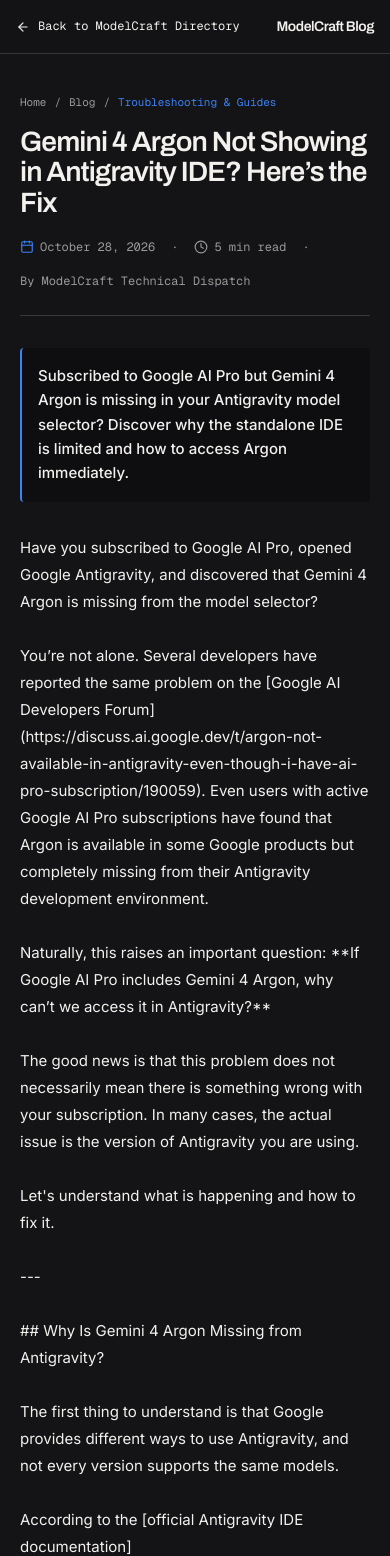
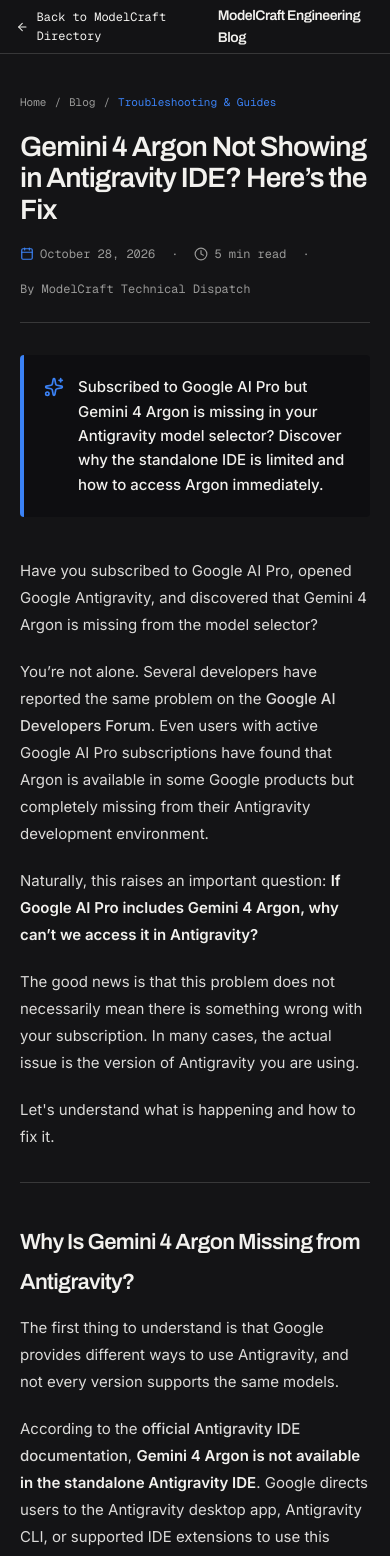
Before and after one commit to engrshoaibh/models-details, a Next.js app: page /blog/gemini-4-argon-not-showing-in-antigravity-ide-fix in a window 390 px wide. Shown: the top 1556 px of the page. Built offline with nearby package versions, Linux system fonts and the light colour scheme; no server answers; a web font is replaced by a local one.

Commit message:
feat(blog): format markdown with headings, clickable hyperlinks, and clean typography

```diff
--- a/package.json
+++ b/package.json
@@ -16,7 +16,9 @@
     "next": "^16.4.3",
     "react": "19.3.0",
     "react-dom": "19.3.0",
-    "recharts": "^3.10.1"
+    "react-markdown": "^10.1.0",
+    "recharts": "^3.10.1",
+    "remark-gfm": "^4.0.1"
   },
   "devDependencies": {
     "@tailwindcss/turbopack": "^4",
--- a/src/app/blog/[slug]/page.tsx
+++ b/src/app/blog/[slug]/page.tsx
@@ -2,9 +2,10 @@
 import Link from "next/link";
 import { notFound } from "next/navigation";
 import type { Metadata } from "next";
-import { BLOG_POSTS, BlogPost } from "@/data/blog";
-import { ArrowLeft, Calendar, Clock, Tag, Share2, BookOpen } from "lucide-react";
+import { BLOG_POSTS } from "@/data/blog";
+import { ArrowLeft, Calendar, Clock, Tag, Sparkles, AlertCircle } from "lucide-react";
 import { getSiteUrl } from "@/lib/site";
+import { MarkdownContent } from "@/components/blog/MarkdownContent";
 
 interface PageProps {
   params: Promise<{ slug: string }>;
@@ -64,7 +65,7 @@
 
   return (
     <div className="min-h-screen bg-[var(--bg-canvas)] text-[var(--text-primary)]">
-      {/* Top Bar */}
+      {/* Top Header Bar */}
       <header className="sticky top-0 z-50 w-full h-[54px] bg-[var(--bg-frosted)] backdrop-blur-[14px] border-b border-[var(--border-line)] flex items-center justify-between px-4 md:px-8">
         <Link
           href="/"
@@ -73,13 +74,13 @@
           <ArrowLeft className="w-3.5 h-3.5" />
           <span>Back to ModelCraft Directory</span>
         </Link>
-        <span className="font-display font-semibold text-[14px]">ModelCraft Blog</span>
+        <span className="font-display font-semibold text-[14px] tracking-tight">ModelCraft Engineering Blog</span>
       </header>
 
       {/* Main Container */}
       <main className="max-w-4xl mx-auto px-5 py-10 md:py-16">
         {/* Breadcrumb / Category */}
-        <div className="flex items-center gap-2 font-mono text-[11px] text-[var(--text-muted)] mb-4">
+        <div className="flex items-center gap-2 font-mono text-[11px] text-[var(--text-muted)] mb-5">
           <Link href="/" className="hover:text-[var(--text-primary)]">Home</Link>
           <span>/</span>
           <Link href="/#blog" className="hover:text-[var(--text-primary)]">Blog</Link>
@@ -88,7 +89,7 @@
         </div>
 
         {/* Article Header */}
-        <h1 className="font-display text-[clamp(28px,4.5vw,52px)] font-bold leading-[1.08] tracking-tight mb-5">
+        <h1 className="font-display text-[clamp(28px,4.5vw,50px)] font-bold leading-[1.12] tracking-tight mb-5">
           {post.title}
         </h1>
 
@@ -107,16 +108,15 @@
           <span>By {post.author}</span>
         </div>
 
-        {/* Lead Excerpt */}
-        <div className="p-4 md:p-6 mb-8 rounded-sm bg-[var(--bg-sunken)] border-l-2 border-[var(--accent-blue)] text-[15px] md:text-[16px] leading-relaxed text-[var(--text-primary)] font-medium">
-          {post.excerpt}
+        {/* Lead Summary Callout */}
+        <div className="p-5 md:p-6 mb-10 rounded-sm bg-[var(--bg-sunken)] border-l-4 border-[var(--accent-blue)] flex items-start gap-3.5 text-[15px] md:text-[16px] leading-relaxed text-[var(--text-primary)] font-medium">
+          <Sparkles className="w-5 h-5 text-[var(--accent-blue)] shrink-0 mt-0.5" />
+          <div>{post.excerpt}</div>
         </div>
 
-        {/* Article Body */}
-        <article className="prose prose-invert max-w-none text-[15px] md:text-[16px] leading-[1.8] text-[var(--text-primary)]">
-          <div className="whitespace-pre-line font-sans">
-            {post.content}
-          </div>
+        {/* Formatted Article Body */}
+        <article className="max-w-none">
+          <MarkdownContent content={post.content} />
         </article>
 
         {/* Tags */}
@@ -137,14 +137,14 @@
           </div>
         </div>
 
-        {/* Bottom Navigation */}
+        {/* Bottom Call to Action */}
         <div className="mt-12 p-6 rounded-sm border border-[var(--border-line)] bg-[var(--bg-sunken)] flex items-center justify-between flex-wrap gap-4">
           <div>
             <div className="font-display font-semibold text-[16px] mb-1">
               Explore Live 2026 Model Telemetry
             </div>
             <p className="text-[13px] text-[var(--text-muted)]">
-              Compare Gemini 4 Argon against 19 other frontier models with verified benchmarks.
+              Compare Gemini 4 Argon against 19 other frontier models with verified pricing and benchmarks.
             </p>
           </div>
           <Link
--- /dev/null
+++ b/src/components/blog/MarkdownContent.tsx
@@ -0,0 +1,94 @@
+"use client";
+
+import React from "react";
+import ReactMarkdown from "react-markdown";
+import remarkGfm from "remark-gfm";
+
+interface MarkdownContentProps {
+  content: string;
+}
+
+export function MarkdownContent({ content }: MarkdownContentProps) {
+  return (
+    <div className="markdown-prose leading-[1.8] text-[var(--text-primary)]">
+      <ReactMarkdown
+        remarkPlugins={[remarkGfm]}
+        components={{
+          h1: ({ node, ...props }) => (
+            <h1
+              className="font-display text-[26px] md:text-[34px] font-bold text-[var(--text-primary)] mt-10 mb-4 tracking-tight border-b border-[var(--border-line)] pb-3"
+              {...props}
+            />
+          ),
+          h2: ({ node, ...props }) => (
+            <h2
+              className="font-display text-[22px] md:text-[26px] font-bold text-[var(--text-primary)] mt-10 mb-3 tracking-tight flex items-center gap-2"
+              {...props}
+            />
+          ),
+          h3: ({ node, ...props }) => (
+            <h3
+              className="font-display text-[18px] md:text-[20px] font-semibold text-[var(--text-primary)] mt-7 mb-2 tracking-tight"
+              {...props}
+            />
+          ),
+          p: ({ node, ...props }) => (
+            <p className="text-[15px] md:text-[16px] leading-[1.8] mb-5 text-[var(--text-primary)]/90" {...props} />
+          ),
+          a: ({ node, href, ...props }) => (
+            <a
+              href={href}
+              target={href?.startsWith("http") ? "_blank" : undefined}
+              rel={href?.startsWith("http") ? "noopener noreferrer" : undefined}
+              className="text-[var(--accent-blue)] underline underline-offset-4 decoration-[var(--accent-blue)]/40 hover:decoration-[var(--accent-blue)] transition-colors font-medium"
+              {...props}
+            />
+          ),
+          ul: ({ node, ...props }) => (
+            <ul className="list-disc pl-6 mb-5 space-y-2 text-[15px] md:text-[16px]" {...props} />
+          ),
+          ol: ({ node, ...props }) => (
+            <ol className="list-decimal pl-6 mb-5 space-y-2 text-[15px] md:text-[16px]" {...props} />
+          ),
+          li: ({ node, ...props }) => (
+            <li className="leading-[1.75] text-[var(--text-primary)]/90" {...props} />
+          ),
+          strong: ({ node, ...props }) => (
+            <strong className="font-semibold text-[var(--text-primary)]" {...props} />
+          ),
+          hr: ({ node, ...props }) => (
+            <hr className="my-8 border-t border-[var(--border-line)]" {...props} />
+          ),
+          blockquote: ({ node, ...props }) => (
+            <blockquote
+              className="my-6 p-4 md:p-5 rounded-sm bg-[var(--bg-sunken)] border-l-4 border-[var(--accent-blue)] text-[14.5px] md:text-[15.5px] italic text-[var(--text-primary)] font-sans"
+              {...props}
+            />
+          ),
+          code: ({ node, className, children, ...props }) => {
+            const isInline = !className;
+            if (isInline) {
+              return (
+                <code
+                  className="font-mono text-[13px] px-1.5 py-0.5 rounded bg-[var(--bg-sunken)] border border-[var(--border-line)] text-[var(--accent-blue)]"
+                  {...props}
+                >
+                  {children}
+                </code>
+              );
+            }
+            return (
+              <pre className="my-5 p-4 rounded bg-[var(--workspace-bg)] border border-[var(--workspace-border)] overflow-x-auto font-mono text-[12.5px] text-[#E2E8F0]">
+                <code className={className} {...props}>
+                  {children}
+                </code>
+              </pre>
+            );
+          },
+        }}
+      >
+        {content}
+      </ReactMarkdown>
+    </div>
+  );
+}
--- a/src/components/sections/BlogSection.tsx
+++ b/src/components/sections/BlogSection.tsx
@@ -4,6 +4,7 @@
 import Link from "next/link";
 import { BLOG_POSTS, BlogPost } from "@/data/blog";
 import { BookOpen, Calendar, Clock, ArrowRight, Tag, ChevronDown, ChevronUp } from "lucide-react";
+import { MarkdownContent } from "@/components/blog/MarkdownContent";
 
 export function BlogSection() {
   const [expandedSlug, setExpandedSlug] = useState<string | null>(null);
@@ -132,9 +133,9 @@
 
                 {/* Expanded Article Body (Inline Reader) */}
                 {isExpanded && (
-                  <div className="mt-7 pt-6 border-t border-[var(--border-line)] prose prose-invert max-w-none text-[14px] leading-relaxed text-[var(--text-primary)]">
-                    <div className="p-6 md:p-8 bg-[var(--bg-sunken)] border border-[var(--border-line)] rounded-sm whitespace-pre-line font-sans">
-                      {post.content}
+                  <div className="mt-7 pt-6 border-t border-[var(--border-line)]">
+                    <div className="p-6 md:p-8 bg-[var(--bg-sunken)] border border-[var(--border-line)] rounded-sm">
+                      <MarkdownContent content={post.content} />
                     </div>
                   </div>
                 )}
```
Also changed, not shown: 1 other file (tests, documents, lock files or other folders).
